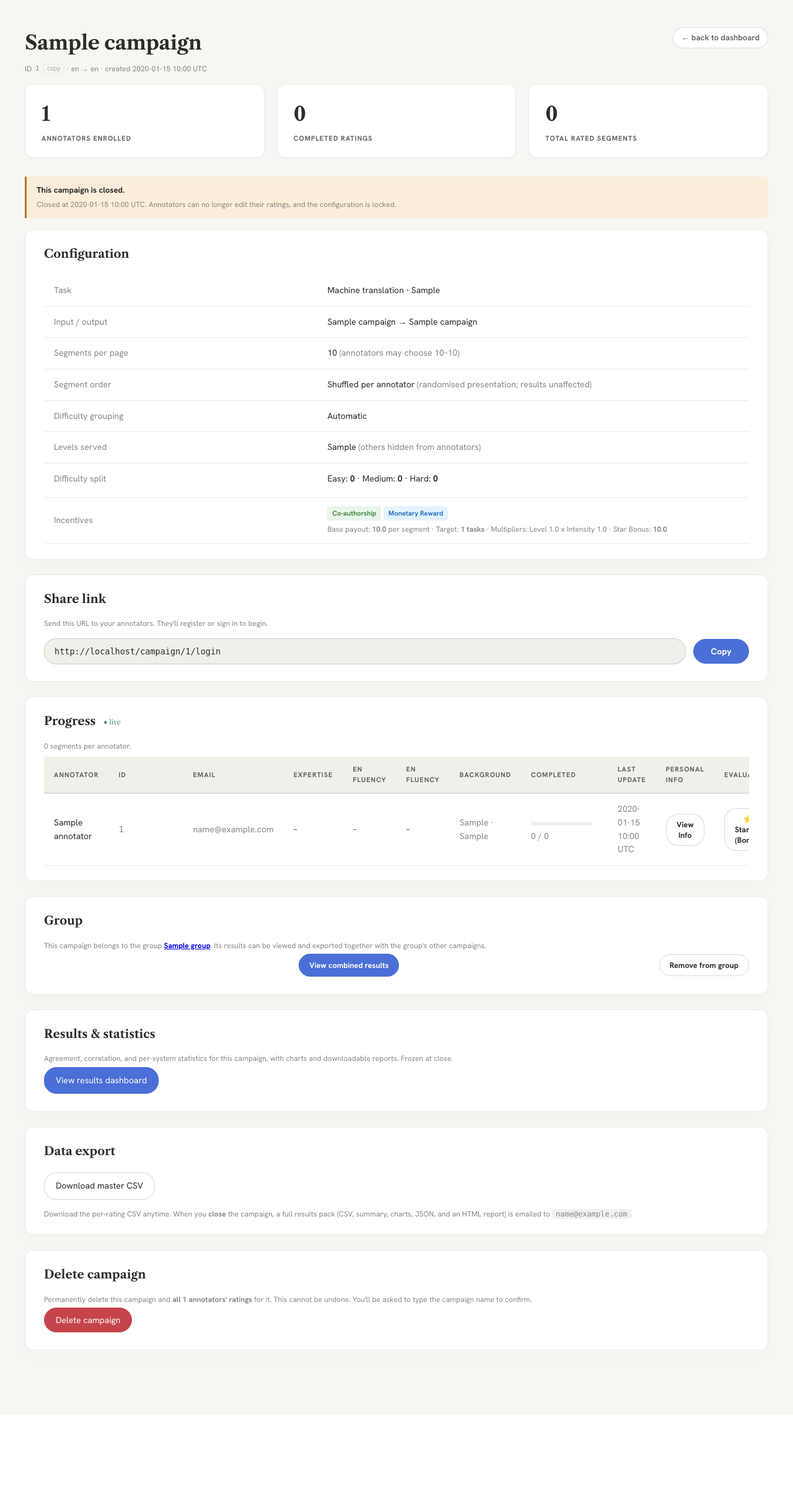
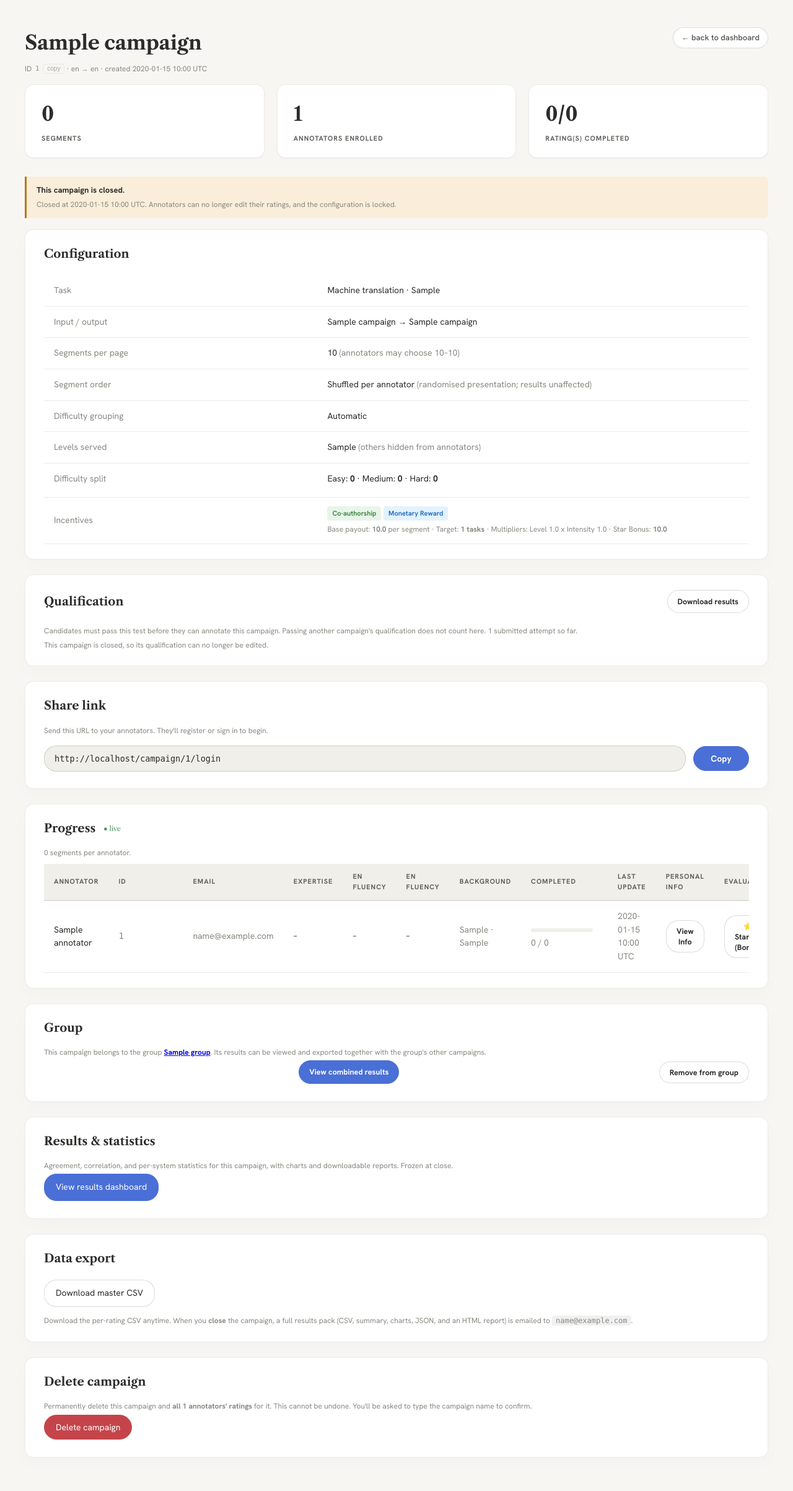
Before and after one commit to RHuidrom96/aura, a Flask app: page /admin/campaign/1 in a window 1280 px wide. Shown: the part 73-2479 px from the top of the page at 62% size. Before the commit the page ends 2274 px from the top, so only its background shows below. Run offline with Flask 3, Linux system fonts and the light colour scheme; the visitor is signed in with stand-in values (Sample User, id 1); tables that the repository leaves empty hold one stand-in row (values such as "Sample post").

Commit message:
Update admin_campaign_detail.html

```diff
--- a/templates/admin_campaign_detail.html
+++ b/templates/admin_campaign_detail.html
@@ -202,26 +202,21 @@
 
 <div class="metrics-grid" style="display:grid; grid-template-columns:repeat(auto-fit, minmax(180px, 1fr)); gap:20px; margin-bottom:30px; font-family:'Hanken Grotesk', sans-serif;">
   <div class="metric-card" style="background:var(--surface); border: 1px solid var(--border); border-radius:var(--radius-lg); padding:22px 26px; box-shadow:var(--shadow-sm); display:flex; flex-direction:column; gap:6px;">
+    <span class="metric-val" style="font-size:32px; font-weight:700; font-family:'Libre Caslon Text', serif; color:var(--text);">{{ campaign.segments | length }}</span>
+    <span class="metric-lbl" style="font-size:11px; text-transform:uppercase; letter-spacing:1px; color:var(--text-muted); font-weight:700;">Segments</span>
+  </div>
+  <div class="metric-card" style="background:var(--surface); border: 1px solid var(--border); border-radius:var(--radius-lg); padding:22px 26px; box-shadow:var(--shadow-sm); display:flex; flex-direction:column; gap:6px;">
     <span class="metric-val" style="font-size:32px; font-weight:700; font-family:'Libre Caslon Text', serif; color:var(--text);">{{ rows | length }}</span>
     <span class="metric-lbl" style="font-size:11px; text-transform:uppercase; letter-spacing:1px; color:var(--text-muted); font-weight:700;">Annotators Enrolled</span>
   </div>
   <div class="metric-card" style="background:var(--surface); border: 1px solid var(--border); border-radius:var(--radius-lg); padding:22px 26px; box-shadow:var(--shadow-sm); display:flex; flex-direction:column; gap:6px;">
-    {% set ns = namespace(completed_count=0) %}
-    {% for r in rows %}
-      {% if r.done %}
-        {% set ns.completed_count = ns.completed_count + 1 %}
-      {% endif %}
-    {% endfor %}
-    <span class="metric-val" style="font-size:32px; font-weight:700; font-family:'Libre Caslon Text', serif; color:var(--text);">{{ ns.completed_count }}</span>
-    <span class="metric-lbl" style="font-size:11px; text-transform:uppercase; letter-spacing:1px; color:var(--text-muted); font-weight:700;">Completed Ratings</span>
-  </div>
-  <div class="metric-card" style="background:var(--surface); border: 1px solid var(--border); border-radius:var(--radius-lg); padding:22px 26px; box-shadow:var(--shadow-sm); display:flex; flex-direction:column; gap:6px;">
-    {% set ns = namespace(total_segments=0) %}
+    {% set ns = namespace(total_segments=0, total_possible=0) %}
     {% for r in rows %}
       {% set ns.total_segments = ns.total_segments + r.completed %}
+      {% set ns.total_possible = ns.total_possible + r.total %}
     {% endfor %}
-    <span class="metric-val" style="font-size:32px; font-weight:700; font-family:'Libre Caslon Text', serif; color:var(--text);">{{ ns.total_segments }}</span>
-    <span class="metric-lbl" style="font-size:11px; text-transform:uppercase; letter-spacing:1px; color:var(--text-muted); font-weight:700;">Total Rated Segments</span>
+    <span class="metric-val" style="font-size:32px; font-weight:700; font-family:'Libre Caslon Text', serif; color:var(--text);">{{ ns.total_segments }}/{{ ns.total_possible }}</span>
+    <span class="metric-lbl" style="font-size:11px; text-transform:uppercase; letter-spacing:1px; color:var(--text-muted); font-weight:700;">Rating(s) Completed</span>
   </div>
 </div>
 
@@ -315,6 +310,66 @@
       {% endif %}
     </tbody>
   </table>
+</section>
+
+
+<section class="card">
+  <div class="card-header-flex">
+    <h3 style="margin:0;">Qualification</h3>
+    {% if qualification_test %}
+    <a href="{{ url_for('admin_campaign.admin_campaign_qualification_results_csv', campaign_id=campaign.id) }}" class="btn btn-small">Download results</a>
+    {% endif %}
+  </div>
+
+  {% if qualification_test %}
+    <p class="hint">
+      Candidates must pass this test before they can annotate this campaign. Passing
+      another campaign's qualification does not count here.
+      {{ qual_attempt_count }} submitted attempt{{ '' if qual_attempt_count == 1 else 's' }} so far.
+    </p>
+
+    {% if not campaign.is_closed %}
+    <form method="post"
+          action="{{ url_for('admin_campaign.admin_campaign_qualification_edit', campaign_id=campaign.id) }}"
+          enctype="multipart/form-data"
+          class="register-form">
+
+      {% with form_data=qual_form_data %}
+      {% include "_qualification_form_fields.html" %}
+      {% endwith %}
+
+      <hr class="form-divider">
+
+      <div class="field">
+        <label for="segments_file">Replace qualification segments (optional)</label>
+        <input type="file" id="segments_file" name="segments_file" accept=".json,application/json">
+        <p class="hint">
+          Leave this and the paste box below empty to keep the current
+          {{ qualification_test.num_segments }} segment{{ '' if qualification_test.num_segments == 1 else 's' }} unchanged.
+          Uploading or pasting a new JSON array replaces all of them.
+          <a href="#" onclick="document.getElementById('qual-paste-toggle-detail').open=true; document.getElementById('segments_paste').focus(); return false;">Paste instead.</a>
+        </p>
+      </div>
+
+      <details id="qual-paste-toggle-detail">
+        <summary class="link-btn" style="display:inline-block;margin-bottom:6px;">Paste JSON instead</summary>
+        <div class="field">
+          <label for="segments_paste">Segments JSON</label>
+          <textarea id="segments_paste" name="segments_paste" rows="8"
+                    placeholder='[{"source": "...", "target": "...", "gold": {"scores": {"adequacy": 5}}}, ...]'>{{ qual_form_data.get('segments_paste', '') }}</textarea>
+        </div>
+      </details>
+
+      <div class="form-actions">
+        <button type="submit" class="btn btn-primary">Save qualification changes</button>
+      </div>
+    </form>
+    {% else %}
+    <p class="hint">This campaign is closed, so its qualification can no longer be edited.</p>
+    {% endif %}
+  {% else %}
+    <p class="hint">This campaign has no qualification test configured.</p>
+  {% endif %}
 </section>
 
 
```
